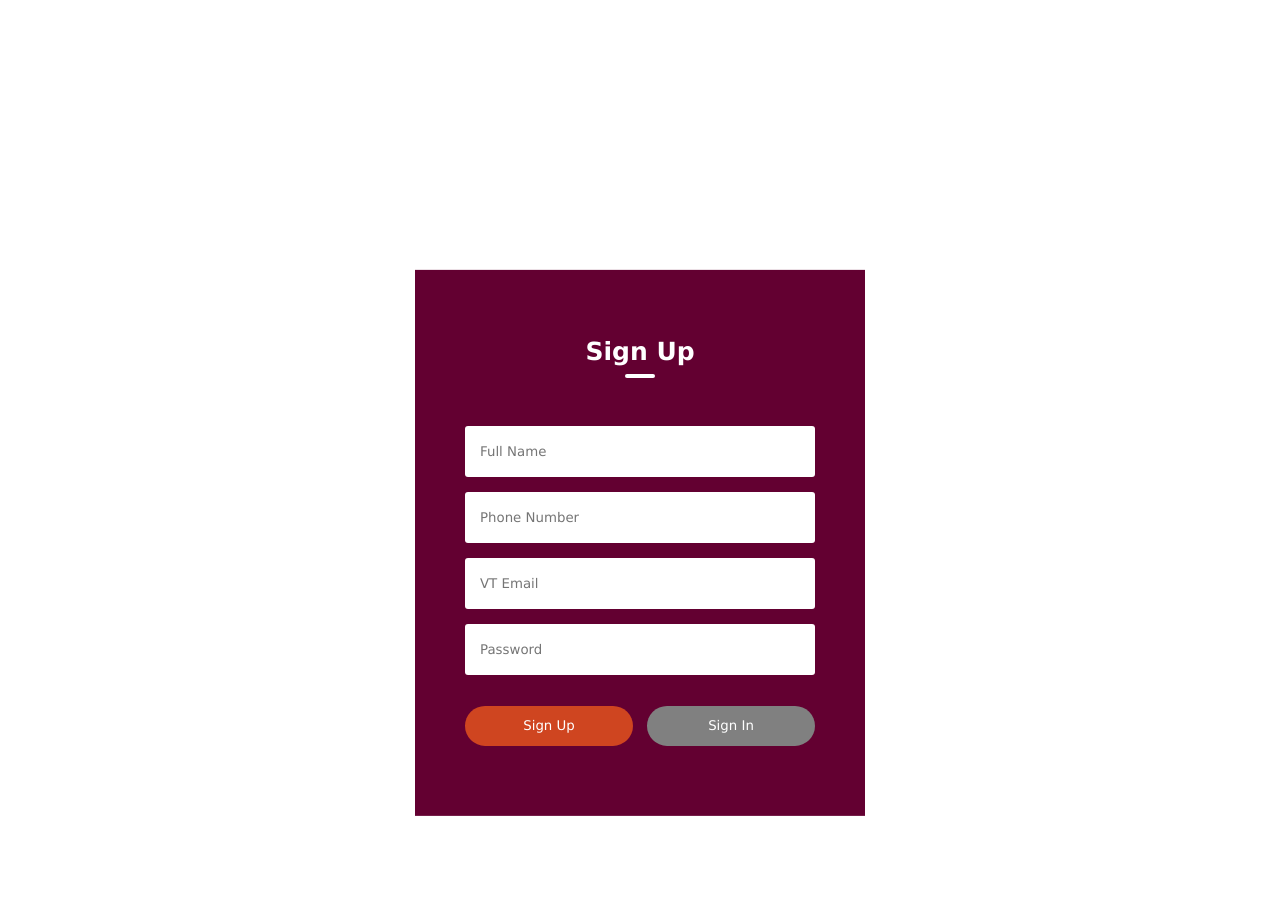
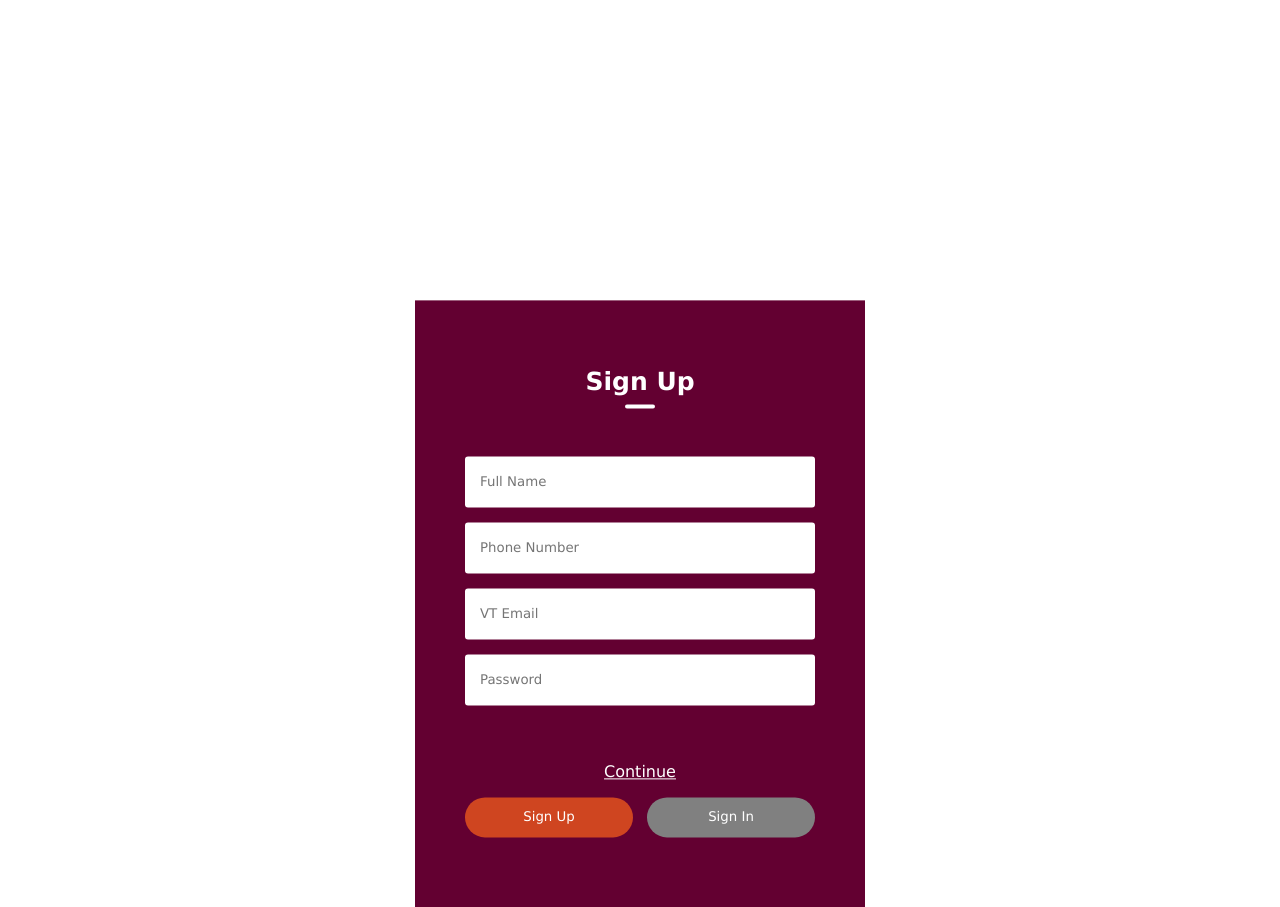
Before and after one commit to laylascott/Be-My-Buddy, a plain HTML site: page index.html in a window 1280 px wide. Shown: the part 133-1040 px from the top of the page. Before the commit the page ends 949 px from the top, so only its background shows below. Drawn offline with Linux system fonts and the light colour scheme.

Commit message:
continue button

```diff
--- a/index.html
+++ b/index.html
@@ -39,7 +39,7 @@
               <input type="password" placeholder="Password" />
             </div>
           </div>
-
+          <p><a href="availability.html"> Continue</a></p>
           <div class="btn-field">
             <button type="'button" id="signupBtn">Sign Up</button>
             <button type="button" id="signinBtn" class="disable">
--- a/style.css
+++ b/style.css
@@ -101,7 +101,11 @@ input{
   outline: 0;
   padding: 18px 15px;
 }
+form p a{
+  text-decoration: underline;
+  color: white;
 
+}
 .btn-field{
   width: 100%;
   display: flex;
@@ -120,7 +124,7 @@ input{
 }
 
 .input-group{
-  height: 280px;
+  height: 290px;
 }
 
 .btn-field button.disable {
```
